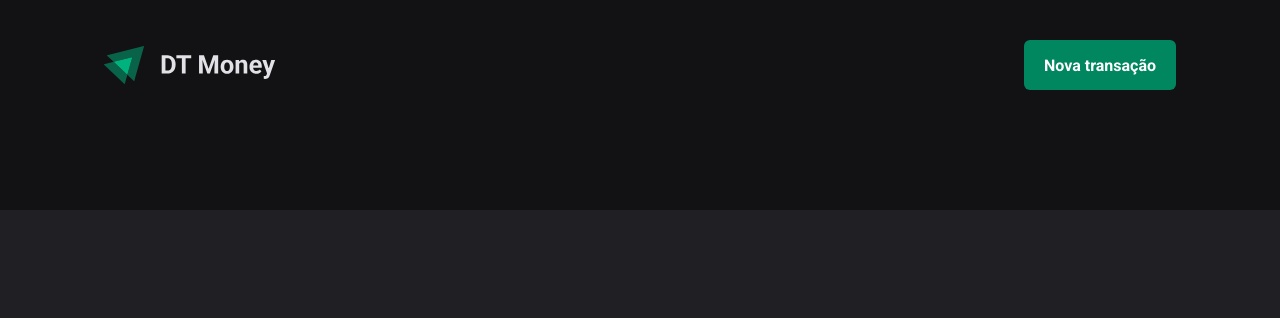
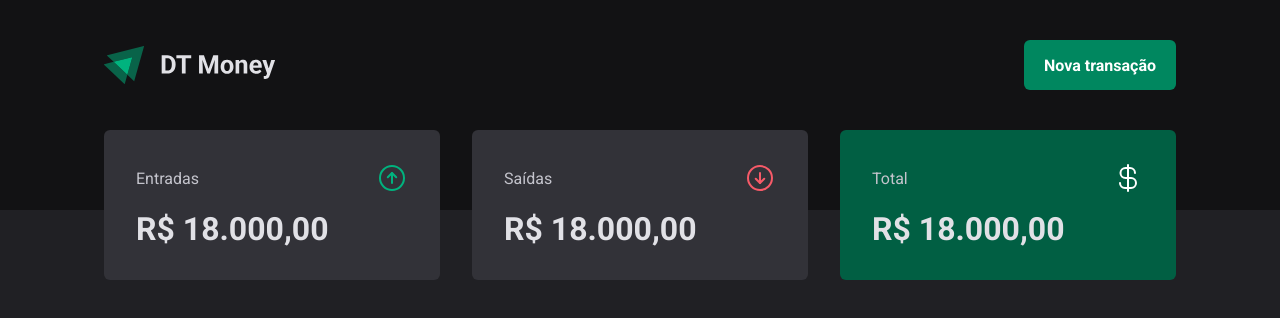
Before and after one commit to denisiorodrigues/dt-money, a React (Vite) app: page / in a window 1280 px wide. Shown: the top 318 px of the page. Built offline with nearby package versions, Linux system fonts and the light colour scheme.

Commit message:
Criando o componente Summary

```diff
--- a/package.json
+++ b/package.json
@@ -9,6 +9,7 @@
     "preview": "vite preview"
   },
   "dependencies": {
+    "phosphor-react": "^1.4.1",
     "react": "^18.2.0",
     "react-dom": "^18.2.0",
     "styled-components": "^5.3.9"
--- /dev/null
+++ b/src/components/Summary/index.tsx
@@ -0,0 +1,33 @@
+import { SumaryCard, SummaryContainer } from "./styles";
+import { ArrowCircleDown, ArrowCircleUp, CurrencyDollar } from 'phosphor-react'
+
+export function Summary() {
+  return (
+    <SummaryContainer>
+      <SumaryCard>
+        <header>
+          <span>Entradas</span>
+          <ArrowCircleUp size={32} color="#00b37e"/>
+        </header>
+
+        <strong>R$ 18.000,00</strong>
+      </SumaryCard>
+      <SumaryCard>
+        <header>
+          <span>Saídas</span>
+          <ArrowCircleDown size={32} color="#f75a68"/>
+        </header>
+
+        <strong>R$ 18.000,00</strong>
+      </SumaryCard>
+      <SumaryCard variant="green">
+        <header>
+          <span>Total</span>
+          <CurrencyDollar size={32} color="#fff"/>
+        </header>
+
+        <strong>R$ 18.000,00</strong>
+      </SumaryCard>
+    </SummaryContainer>
+  )
+}
--- /dev/null
+++ b/src/components/Summary/styles.ts
@@ -0,0 +1,41 @@
+import styled, { css } from "styled-components";
+
+export const SummaryContainer =  styled.section`
+  width: 100%;
+  max-width: 1120px;
+  margin: 0 auto;
+  padding: 0 1.5rem;
+
+  display: grid;
+  grid-template-columns: repeat(3, 1fr);
+  gap: 2rem;
+
+  margin-top: -5rem;
+`
+
+interface SumaryCardProps {
+  variant?: 'green'
+}
+
+export const SumaryCard = styled.div<SumaryCardProps>`
+  background: ${props => props.theme["gray-600"]};
+  border-radius: 6px;
+  padding: 2rem;
+
+  header {
+    display: flex;
+    align-items: center;
+    justify-content: space-between;
+    color: ${props => props.theme["gray-300"]};
+  }
+
+  strong {
+    display: block;
+    margin-top: 1rem;
+    font-size: 2rem;
+  }
+
+  ${ props => props.variant === 'green' && css`
+    background: ${props.theme["green-700"]};
+  `}
+`
--- a/src/pages/Transactions/index.tsx
+++ b/src/pages/Transactions/index.tsx
@@ -1,9 +1,11 @@
 import { Header } from "../../components/Header";
+import { Summary } from "../../components/Summary";
 
 export function Transactions() {
   return (
     <div>
       <Header />
+      <Summary />
     </div>
   )
 }
```
Also changed, not shown: 2 other files (tests, documents, lock files or other folders).
